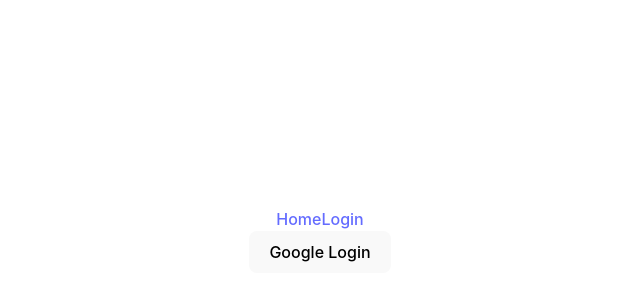
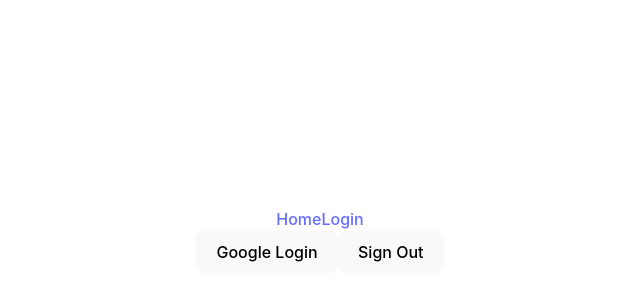
Before and after one commit to jubayer-webdev/ProgrammingHeroWebCourse, a React (Vite) app: page /login in a window 1280 px wide. Shown: the part 160-460 px from the top of the page, without its empty margins (320-960 px from the left). Built offline with nearby package versions, Linux system fonts and the light colour scheme.

Commit message:
added sign out button and functionality

```diff
--- a/src/components/Login/Login.jsx
+++ b/src/components/Login/Login.jsx
@@ -1,4 +1,4 @@
-import { GoogleAuthProvider, getAuth, signInWithPopup } from "firebase/auth";
+import { GoogleAuthProvider, getAuth, signInWithPopup, signOut } from "firebase/auth";
 import app from "../../firebase/firebase.init";
 import { useState } from "react";
 
@@ -10,6 +10,7 @@ const Login = () => {
 
     //!Should set up sign-in-method google in firebase to avoid Firebase:Error(auth/configuration-not-found
     const handleGoogleSignIn = () => {
+        //!https://firebase.google.com/docs/auth/web/google-signin?hl=en&authuser=0
         signInWithPopup(auth, provider)
             .then((result) => {
                 const loggedInUser = result.user;
@@ -21,9 +22,22 @@ const Login = () => {
             });
     };
 
+    const handleSignOut = () =>{
+        signOut(auth)
+            .then(() => {
+                // Sign-out successful.
+                setUser(null);
+            })
+            .catch((error) => {
+                // An error happened.
+                console.log('error on Sign Out...',error);
+            });
+    }
+
     return (
         <div>
             <button onClick={handleGoogleSignIn}>Google Login</button>
+            <button onClick={handleSignOut}>Sign Out</button>
             {/* //! Conditional rendering */}
             {user && (
                 <div>
```
